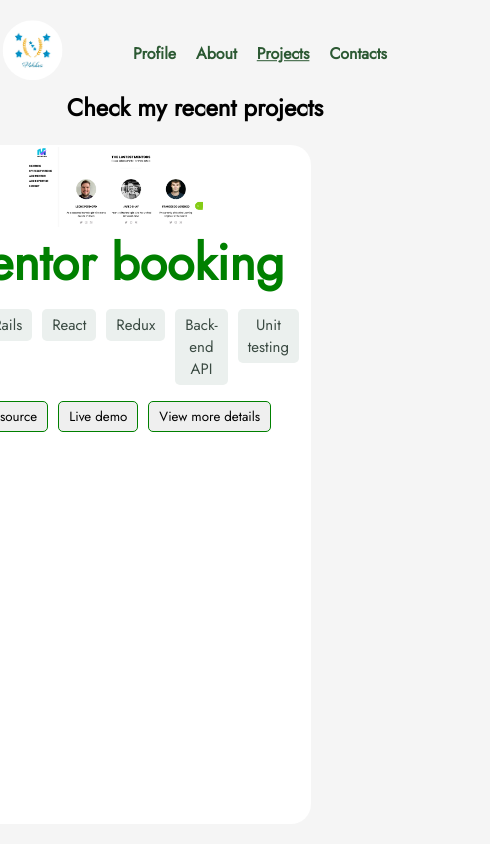
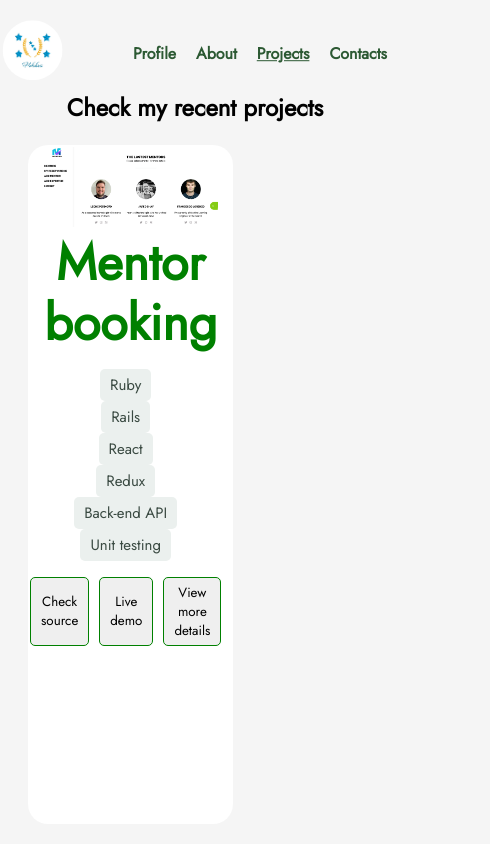
Before and after one commit to hakichris/Christian-portfolio, a React (Create React App) app: page /Project in a window 390 px wide. Shown: the top 844 px of the page, 490 px wide, since content can reach past the window. Built offline with nearby package versions, Linux system fonts and the light colour scheme.

Commit message:
Update card.css

```diff
--- a/src/CSS/card.css
+++ b/src/CSS/card.css
@@ -32,20 +32,33 @@ section {
   justify-content: space-between;
 }
 
-.stack {
+ .stack {
   display: flex;
   justify-content: center;
+  align-items: center;
   border-radius: 5px;
+  width: 100%;
   padding: 0;
 }
 
 .stack li {
   font-size: 15px;
   padding: 5px 10px;
+  text-align: center;
   height: fit-content;
   color: #3a4a42;
   background-color: #ebf0ee;
   border-radius: 5px;
+}
+
+
+@media (max-width: 768px) {
+  .stack {
+    display: flex;
+    flex-direction: column;
+    justify-content: center;
+    align-items: center;
+  }
 }
 
 .card {
@@ -119,8 +132,7 @@ button:hover {
 }
 
 .popup-content {
-  flex: 0 0 calc(55%);
-  width: 100%;
+  width: 60vw;
   height: fit-content;
   background: #fff;
   border-radius: 20px;
@@ -130,11 +142,24 @@ button:hover {
 }
 
 .popupimage {
-  width: 55vw;
+  width: 100%;
   height: auto;
   border-radius: 20px;
+}
+
+.popupbtn {
+  flex: 0 0 calc(55%);
+  position: absolute;
 }
 
 p {
   margin: 0;
 }
+
+.closebtn {
+  position: relative;
+  color: rgb(45, 53, 45);
+  cursor: pointer;
+  top:20px;
+  left: 30vw;
+}
```
